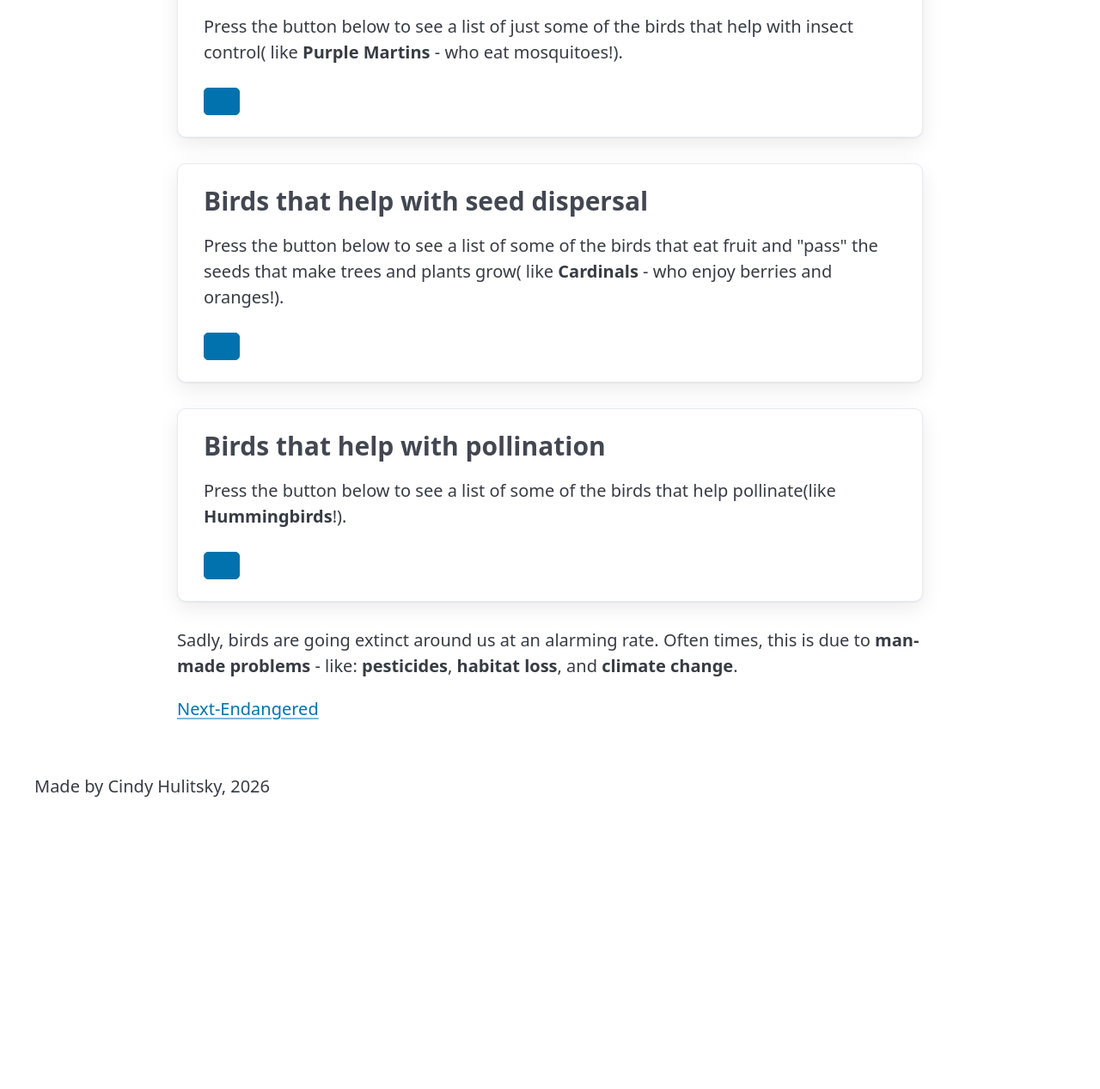
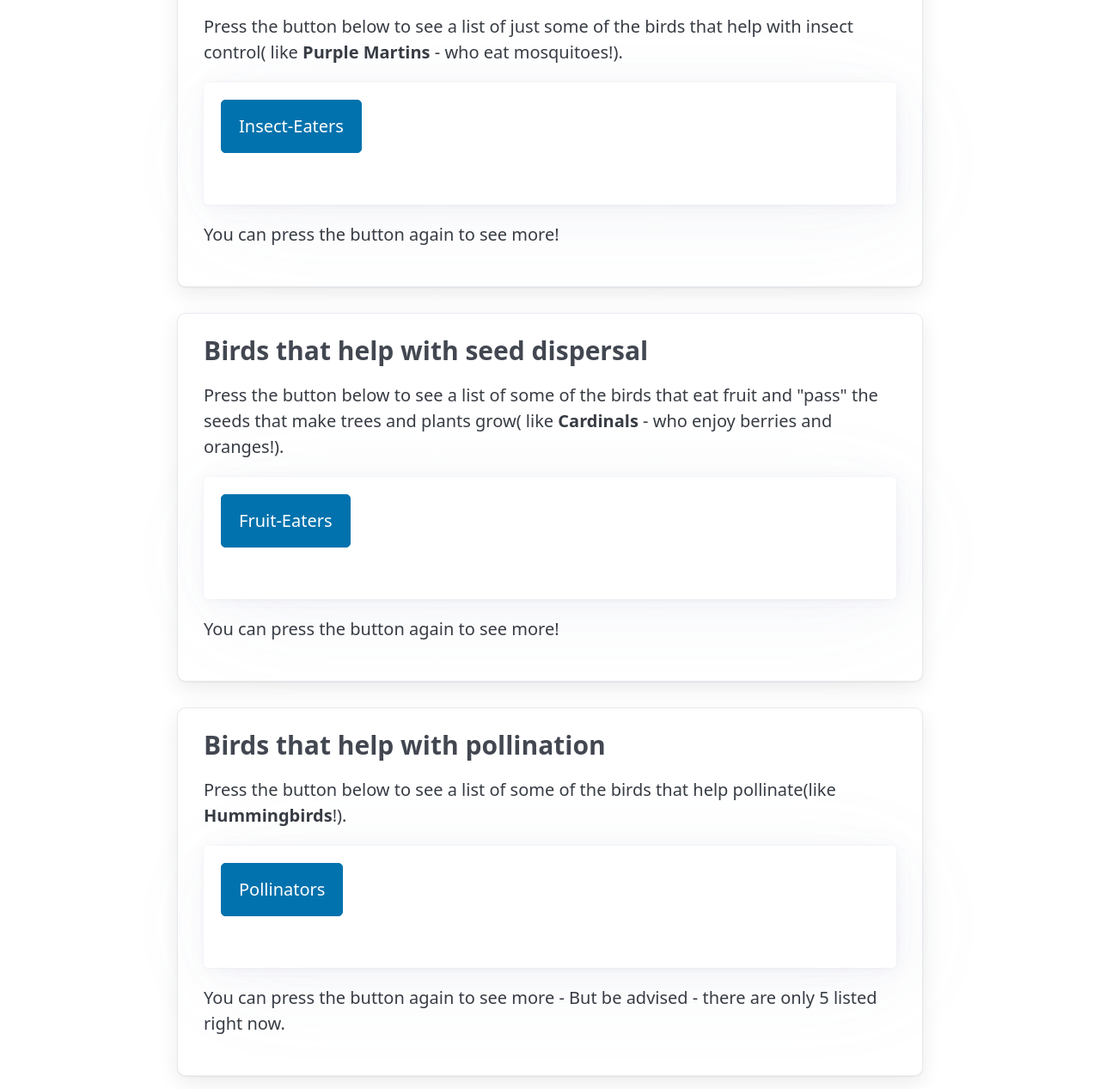
Before and after one commit to SnDyMrn13/capstone-level-2, a plain HTML site: page index.html in a window 1280 px wide. Shown: the part 693-1960 px from the top of the page at 86% size. Before the commit the page ends 1643 px from the top, so only its background shows below. Drawn offline with nearby package versions, Linux system fonts and the light colour scheme.

Commit message:
adjusted index.html for randomizing answers

```diff
--- a/index.html
+++ b/index.html
@@ -42,22 +42,35 @@
 	     <section class="card">
 	        <h3>Birds that help with "pest" control</h3>
 	        <p>Press the button below to see a list of just some of the birds that help with insect control( like <strong>Purple Martins</strong> - who eat mosquitoes!).</p>
-	        <!--make randomized list of 10 birds with insect in diet from list at click of button -->
-	        <button></button>
+
+	        <!--make randomized list of 5 birds with insect in diet from list at click of button -->
+			<article>
+	        <button id="insect-button" type="button">Insect-Eaters</button>
+			<p id="insect-list"></p>
+			</article>
+			<p>You can press the button again to see more!</p>
 	     </section>
 
 	     <section class="card">
 	        <h3>Birds that help with seed dispersal</h3>
 	        <p>Press the button below to see a list of some of the birds that eat fruit and "pass" the seeds that make trees and plants grow( like <strong>Cardinals</strong> - who enjoy berries and oranges!).</p>
-	        <!--make randomized list of 10 birds with fruit in diet from list at click of button-->
-	        <button></button>
+	        <!--make randomized list of 3 birds with fruit in diet from list at click of button-->
+			<article>
+	        <button id="seed-button" type="button">Fruit-Eaters</button>
+			<p id="fruit-list"></p>
+			</article>
+			<p>You can press the button again to see more!</p>
 	     </section>
 
 	     <section class="card">
 		    <h3>Birds that help with pollination</h3>
 			<p>Press the button below to see a list of some of the birds that help pollinate(like <strong>Hummingbirds</strong>!).</p>
-			<!--make randomized list of up to 10 birds who "eat" nectar in diet from list at click of button -->
-			<button></button>
+			<!--make randomized list of up to 5 birds who "eat" nectar in diet from list at click of button -->
+			<article>
+			<button id="nectar-button" type="button">Pollinators</button>
+			<p id="nectar-list"></p>
+			</article>
+			<p>You can press the button again to see more - But be advised - there are only 5 listed right now.</p>
 		 </section>
 
 		 <section>
```
